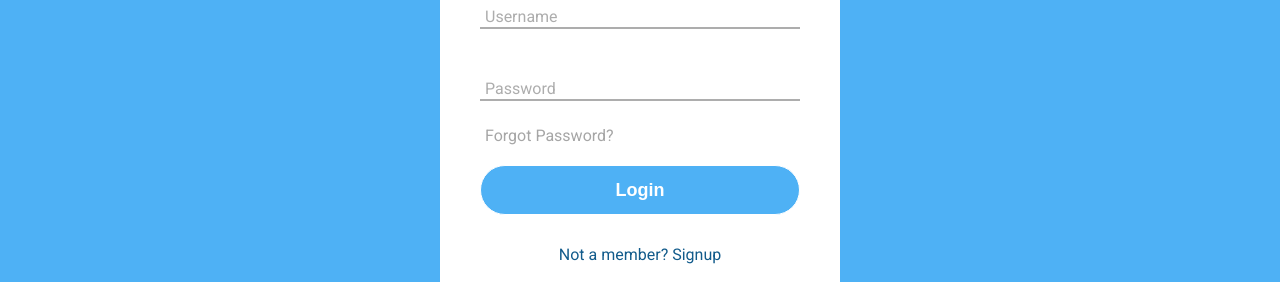
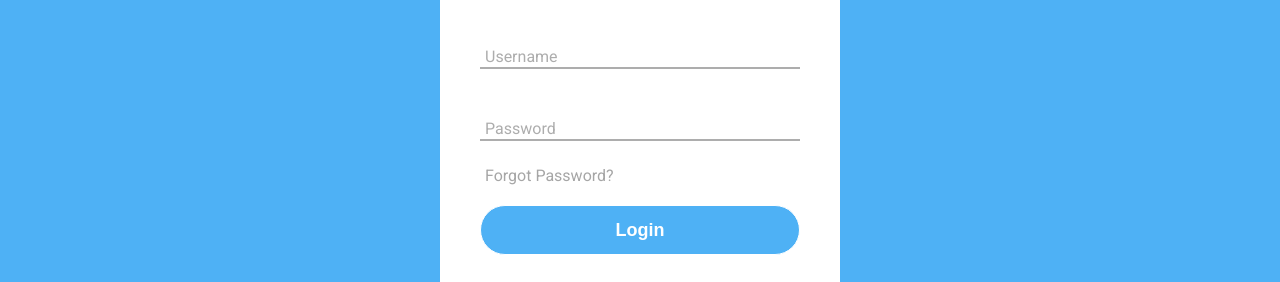
Before and after one commit to eonyedikachi/digital-marketing-tool, a plain HTML site: page signin.html in a window 1280 px wide. Shown: the part 305-587 px from the top of the page. Drawn offline with Linux system fonts and the light colour scheme; a web font is replaced by a local one.

Commit message:
Signin page updated

```diff
--- a/styles/signin.css
+++ b/styles/signin.css
@@ -12,7 +12,7 @@ body{
 }
 .center-form{
     position: absolute;
-    top: 55%;
+    top: 60%;
     left: 50%;
     transform: translate(-50%, -50%);
     width: 400px;
```
Also changed, not shown: signin.html (+2 -0 lines).
